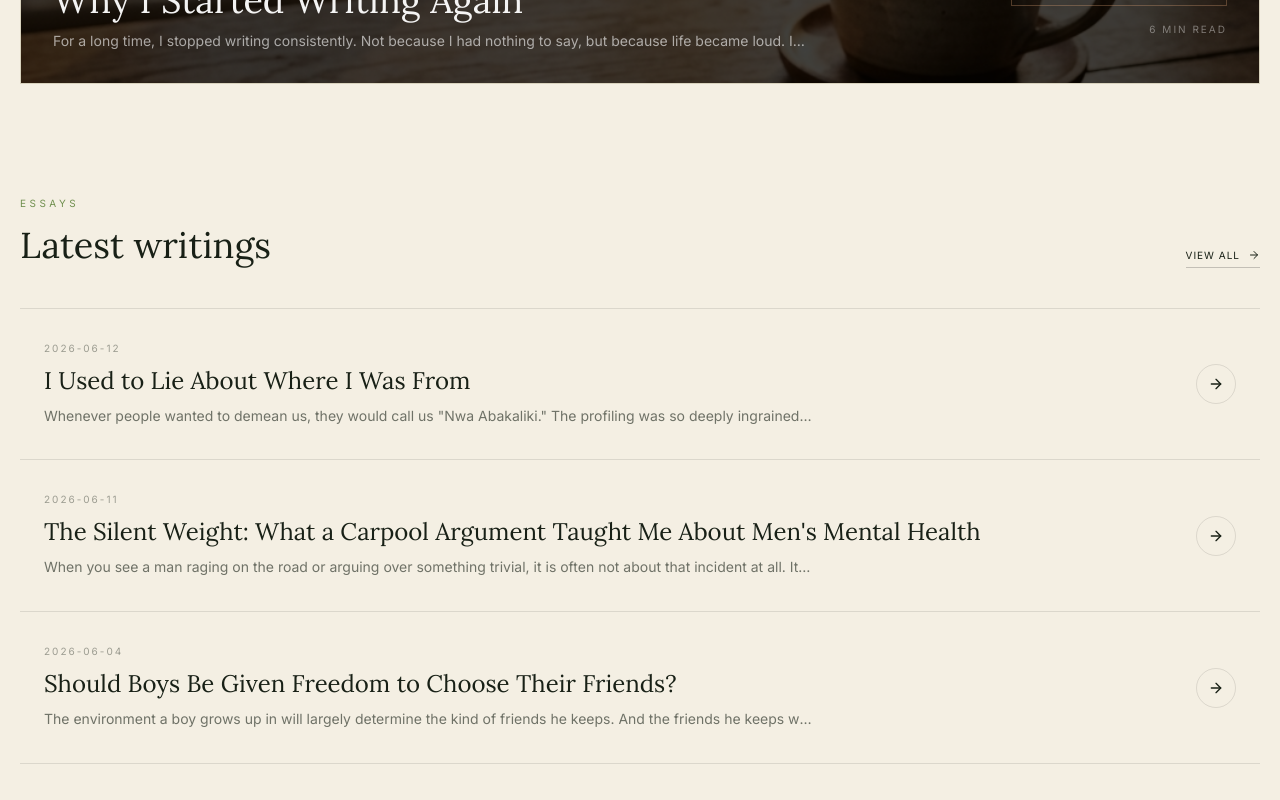
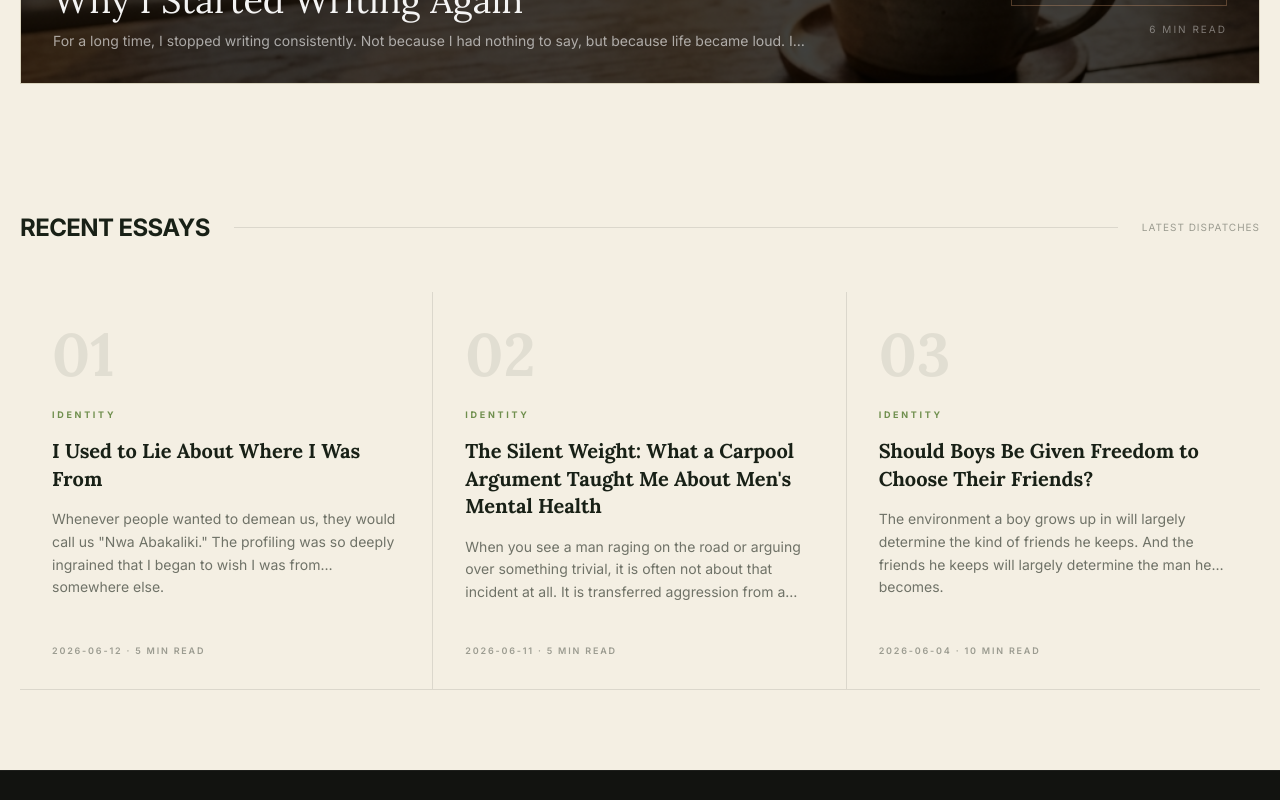
Before and after one commit to conditassociatesltd-gif/purposeful-builder, a Next.js app in the folder purposeful-builder/: page / in a window 1280 px wide. Shown: the part 900-1700 px from the top of the page. Built offline with nearby package versions, Linux system fonts and the light colour scheme.

Commit message:
Implement exact minimal borderless 3-column split design for Recent Essays

```diff
--- a/purposeful-builder/app/page.tsx
+++ b/purposeful-builder/app/page.tsx
@@ -199,48 +199,55 @@ export default function HomePage() {
       {/* Latest Writings List */}
       {essays.length > 0 && (
         <section className="bg-[var(--parchment)]" style={{ color: "var(--ink)" }}>
-          <div className="max-w-7xl mx-auto px-5 py-12 md:py-16">
-            <div className="flex flex-col md:flex-row md:items-end justify-between gap-4 mb-10">
-              <div>
-                <p className="text-[10px] tracking-[0.35em] uppercase mb-3" style={{ color: "var(--rust)" }}>Essays</p>
-                <h2 className="font-serif text-3xl md:text-4xl leading-tight">Latest writings</h2>
-              </div>
-              <Link href="/writing" className="hidden md:inline-flex items-center gap-2 text-[10px] uppercase tracking-widest hover:text-[var(--rust)] transition-colors border-b border-black/20 pb-1">
-                View All <ArrowRight size={12} />
+          <div className="max-w-7xl mx-auto px-5 py-12 md:py-20">
+            {/* Header matching the image */}
+            <div className="flex items-center gap-6 mb-12">
+              <h2 className="text-xl md:text-2xl font-bold uppercase tracking-tight whitespace-nowrap">Recent Essays</h2>
+              <div className="flex-1 h-[1px] bg-black/10"></div>
+              <Link href="/writing" className="hidden md:block text-[10px] uppercase tracking-widest opacity-40 hover:opacity-100 hover:text-[var(--rust)] transition-colors whitespace-nowrap">
+                Latest Dispatches
               </Link>
             </div>
 
-            <div className="flex flex-col border-t border-black/10">
-              {essays.map((essay) => (
+            {/* 3-column minimal grid with vertical dividers */}
+            <div className="grid md:grid-cols-3 divide-y md:divide-y-0 md:divide-x divide-black/10 border-b border-black/10">
+              {essays.map((essay, index) => (
                 <Link
                   key={essay.slug}
                   href={`/writing/${essay.slug}`}
-                  className="group flex flex-col md:flex-row md:items-center justify-between gap-4 p-6 md:py-8 border-b border-black/10 hover:bg-black/5 transition-all duration-300"
+                  className="group flex flex-col p-6 md:p-8 hover:bg-black/5 transition-colors"
                 >
-                  <div className="flex-1">
-                    <p className="text-[10px] tracking-[0.2em] uppercase opacity-40 mb-2">{essay.date}</p>
-                    <h3 className="font-serif text-2xl leading-snug mb-2 group-hover:text-[var(--rust)] transition-colors">
-                      {essay.title}
-                    </h3>
-                    <p className="text-sm opacity-60 leading-relaxed line-clamp-2 md:line-clamp-1 max-w-3xl">
-                      {essay.excerpt}
-                    </p>
-                  </div>
-                  <div className="shrink-0 flex items-center justify-between md:justify-end gap-4 mt-4 md:mt-0">
-                    <span className="text-[10px] uppercase tracking-widest text-[var(--rust)] font-bold md:opacity-0 group-hover:opacity-100 transition-opacity">
-                      Read Essay
-                    </span>
-                    <div className="w-10 h-10 rounded-full border border-black/10 flex items-center justify-center group-hover:bg-[var(--rust)] group-hover:text-white group-hover:border-[var(--rust)] transition-colors">
-                      <ArrowRight size={16} className="-rotate-45 md:rotate-0" />
-                    </div>
-                  </div>
+                  {/* Huge faded number */}
+                  <span className="font-serif text-6xl font-bold opacity-[0.08] mb-6 group-hover:opacity-20 transition-opacity">
+                    {String(index + 1).padStart(2, '0')}
+                  </span>
+
+                  {/* Category */}
+                  <p className="text-[9px] tracking-[0.3em] uppercase mb-4 font-bold" style={{ color: "var(--rust)" }}>
+                    {essay.category || "Reflection"}
+                  </p>
+
+                  {/* Title */}
+                  <h3 className="font-serif text-xl font-bold leading-snug mb-4 group-hover:text-[var(--rust)] transition-colors">
+                    {essay.title}
+                  </h3>
+
+                  {/* Excerpt */}
+                  <p className="text-sm opacity-60 leading-relaxed line-clamp-3 mb-10 flex-1">
+                    {essay.excerpt}
+                  </p>
+
+                  {/* Date & Read Time */}
+                  <p className="text-[9px] tracking-[0.2em] uppercase opacity-40 font-semibold mt-auto">
+                    {essay.date} · {essay.readingTime || "4 MIN READ"}
+                  </p>
                 </Link>
               ))}
             </div>
 
-            <div className="mt-10 text-center md:hidden">
+            <div className="mt-8 text-center md:hidden">
               <Link href="/writing" className="inline-flex items-center gap-2 text-[10px] uppercase tracking-widest hover:text-[var(--rust)] transition-colors border-b border-black/20 pb-1">
-                View All <ArrowRight size={12} />
+                View All Essays <ArrowRight size={12} />
               </Link>
             </div>
           </div>
```
